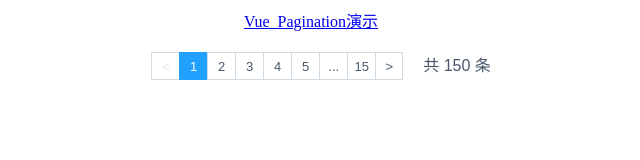
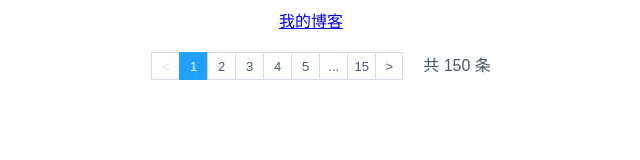
Before and after one commit to liaoshengping/liaoshengping.github.io, a plain HTML site: page demo/Vue_Pageination_Demo/Vue_Pagination_demo_插件版.html in a window 1280 px wide. Shown: the whole page, without its empty margins (329-969 px from the left). Drawn offline with Linux system fonts and the light colour scheme.

Commit message:
vue分页

```diff
--- a/demo/Vue_Pageination_Demo/Vue_Pagination_demo_插件版.html
+++ b/demo/Vue_Pageination_Demo/Vue_Pagination_demo_插件版.html
@@ -13,7 +13,7 @@
     <link href="zpageNav.css" rel="stylesheet" />
 </head>
 <body>
-	<center><a href="https://blog.csdn.net/ganquanzhong" target="_blank">Vue_Pagination演示</a></center>
+	<center><a href="https://blog.csdn.net/qq_22823581" target="_blank">我的博客</a></center>
 
 	<!-- pagination start-->
     <div class="wrap" id="wrap">
```
